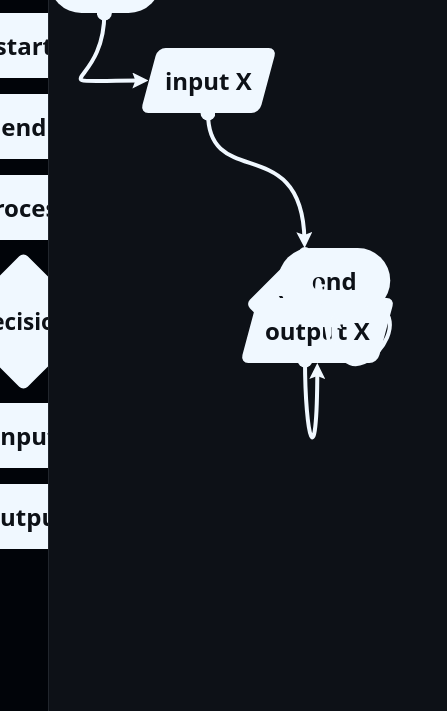
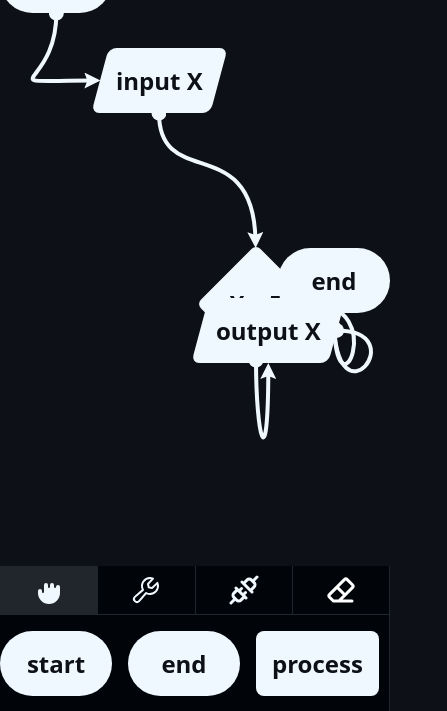
Before and after one commit to ZiedDev/flowchart, a website built with webpack: page dist/index.html in a window 390 px wide. Shown: the part 133-844 px from the top of the page, 447 px wide, since content can reach past the window. Built offline with Linux system fonts and the light colour scheme.

Commit message:
start mobile preview

```diff
--- a/src/css/index.css
+++ b/src/css/index.css
@@ -2,12 +2,14 @@ html,
 body {
     margin: 0;
     padding: 0;
+    overflow: hidden;
 }
 
 body {
     color: #E6EDF3;
     background-color: #0D1117;
     min-height: 100dvh;
+
 }
 
 body * {
@@ -15,6 +17,22 @@ body * {
 
     margin: 0;
     padding: 0;
+}
+
+body *::-webkit-scrollbar {
+    cursor: grab;
+    width: 0.5rem;
+}
+
+body *::-webkit-scrollbar-track {
+    cursor: grab;
+    background: #21262D;
+}
+
+body *::-webkit-scrollbar-thumb {
+    cursor: grab;
+    background: #454f5e;
+    border-radius: 1rem;
 }
 
 .title {
--- a/src/css/flowchartSymbols.css
+++ b/src/css/main.css
@@ -2,7 +2,7 @@
     height: calc(100dvh - 5rem - 0.5pt);
 
     display: grid;
-    grid-template-columns: 1fr 7fr;
+    grid-template-columns: max-content 7fr;
 
     overflow: hidden;
 }
@@ -14,7 +14,7 @@
 }
 
 .add-blocks-panel {
-    height: 100%;
+    height: calc(100% - 3rem);
     padding: 1rem 0;
 
     display: flex;
@@ -47,10 +47,6 @@
 }
 
 .add-blocks-panel-container .building-mode button {
-    transition: background-color 250ms ease-in-out;
-}
-
-.add-blocks-panel-container .building-mode button {
     cursor: pointer;
 
     background: none;
@@ -63,12 +59,12 @@
     display: flex;
     justify-content: center;
     align-items: center;
+
+    transition: background-color 250ms ease-in-out;
 }
 
-.add-blocks-panel-container .building-mode button * {
-    padding: 0.5rem;
-    width: calc(100% - 1rem);
-    height: calc(100% - 1rem);
+.add-blocks-panel-container .building-mode button>svg {
+    height: 100%;
 }
 
 .add-blocks-panel-container .building-mode button .active {
--- /dev/null
+++ b/src/css/mainMobile.css
@@ -0,0 +1,17 @@
+@media screen and (orientation: portrait) {
+    .main-content {
+        display: flex;
+        flex-direction: column-reverse;
+
+        overflow: hidden;
+    }
+
+    .add-blocks-panel-container {}
+
+    .add-blocks-panel {
+        padding: 0;
+        flex-direction: row;
+        overflow-x: scroll;
+        overflow-y: hidden;
+    }
+}
--- a/src/js/index.js
+++ b/src/js/index.js
@@ -3,7 +3,8 @@ import LeaderLine from 'leader-line-new'
 import PointerTracker from 'pointer-tracker'
 
 import '../css/index.css'
-import '../css/flowchartSymbols.css'
+import '../css/main.css'
+import '../css/mainMobile.css';
 
 import flowchart from '../json/flowchart.json'
 
```
Also changed, not shown: dist/bundle.js.
